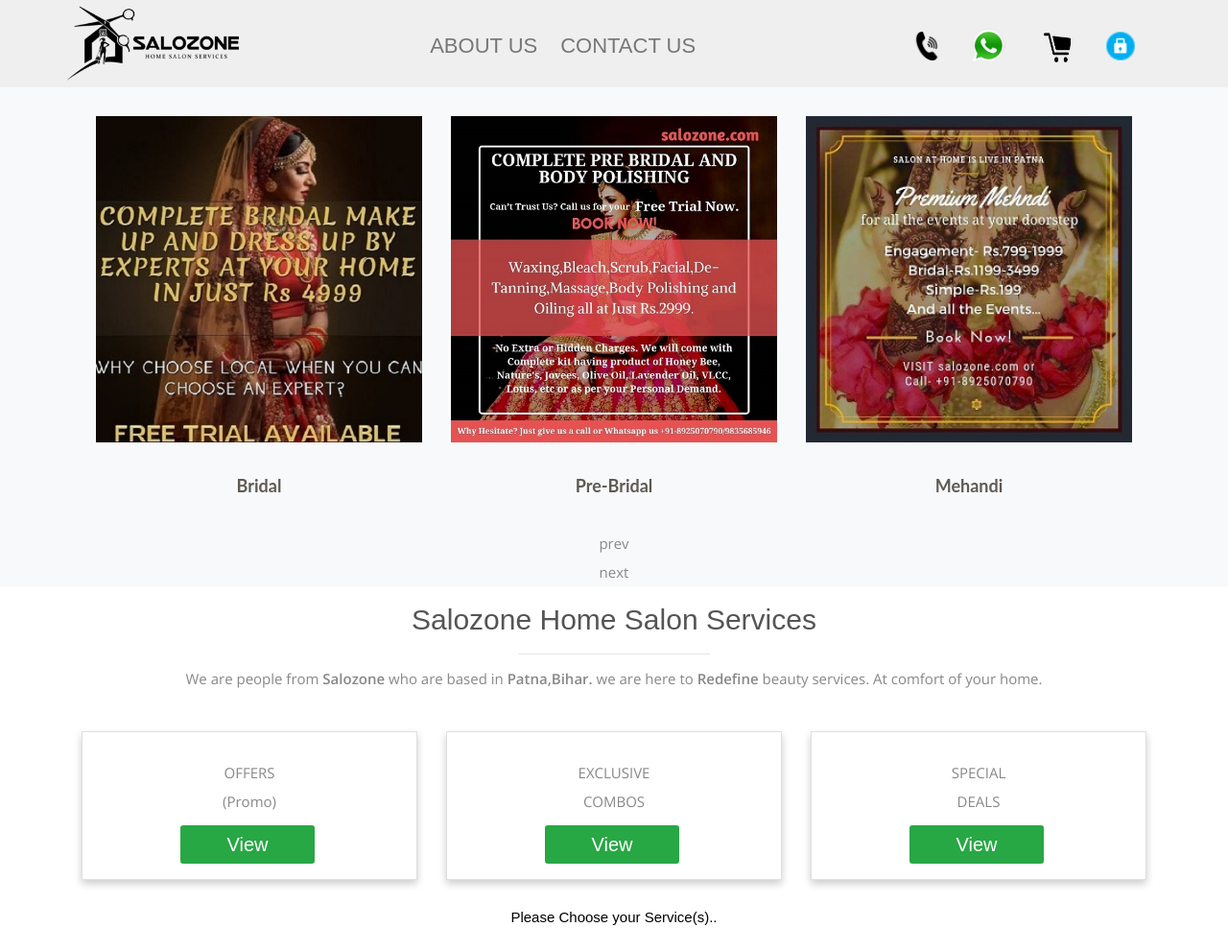
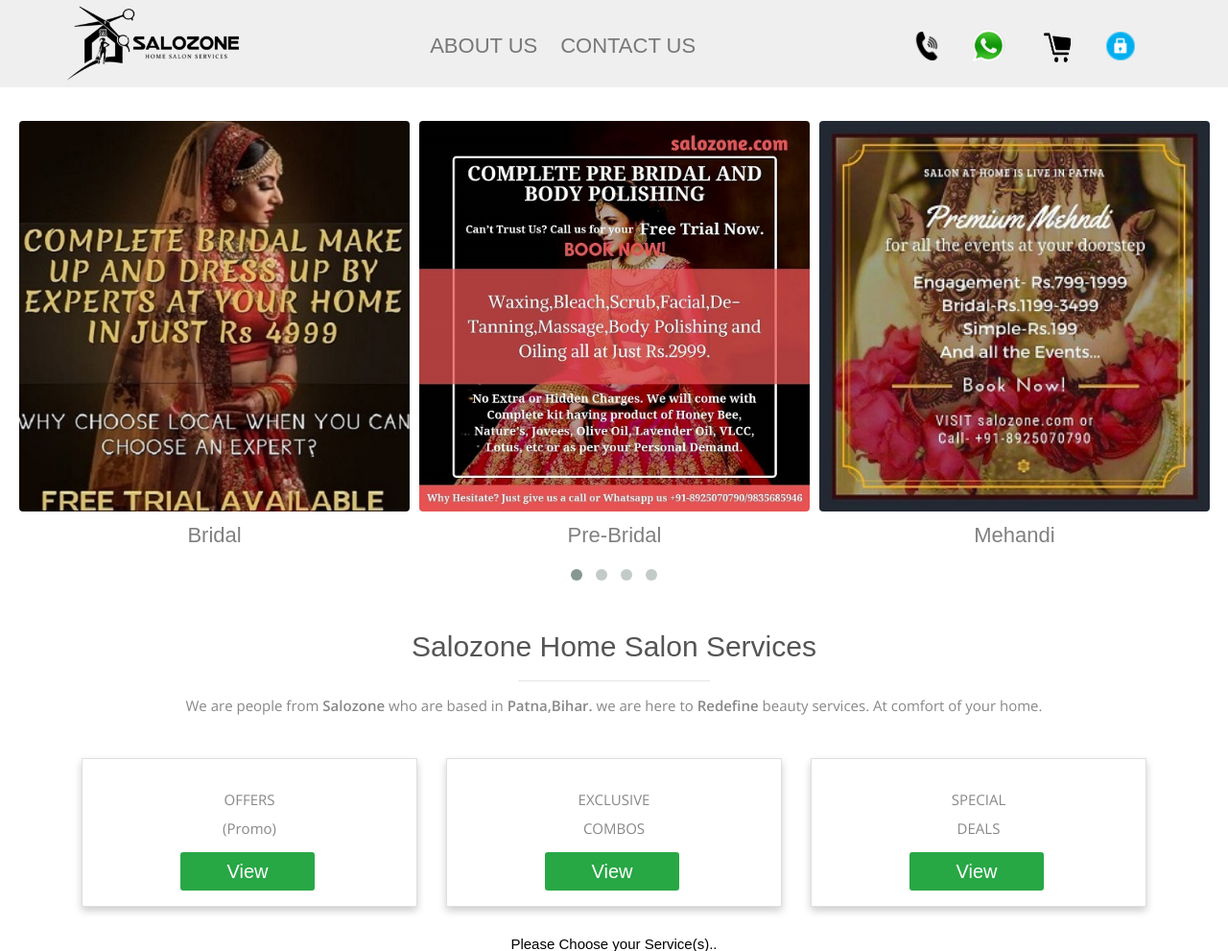
Before and after one commit to salozone/salozone, a PHP site: page /main.php in a window 1280 px wide. Shown: the top 991 px of the page at 96% size. Run offline with PHP 8.4, Linux system fonts and the light colour scheme; some libraries are stand-ins or nearby versions; some web fonts are replaced; grey boxes are pictures that could not be loaded.

Commit message:
Updated image slider on home page

```diff
--- a/assets/css/style.css
+++ b/assets/css/style.css
@@ -45,6 +45,15 @@
 	border-radius: 5px;
 }
 
+
+#owl-demo .item{
+  margin: 5px;
+  -webkit-border-radius: 3px;
+  -moz-border-radius: 3px;
+  border-radius: 3px;
+  text-align: center;
+}
+
 @media screen and (max-width: 900px) {
 	.column {
 		width: 33.3333%;
@@ -60,6 +69,14 @@
 	}
 	 #maincards h2 {font-size:22px;}
 	 #maincards p{display: none;}
+
+	 #owl-demo .item{
+	   margin: 0px;
+	   -webkit-border-radius: 3px;
+	   -moz-border-radius: 3px;
+	   border-radius: 3px;
+	   text-align: center;
+	 }
 }
 
 .card {
@@ -127,3 +144,14 @@
 	-moz-box-shadow: 0px 3px 10px 2px rgba(0,0,0,0.75);
 	box-shadow: 0px 3px 10px 2px rgba(0,0,0,0.75);
 }
+
+
+	#owl-demo h3{
+		margin-top: 10px;
+		font-weight: normal;
+		font-style: normal;
+	}
+
+	#owl-demo img{
+		border-radius: 1%;
+	}
--- a/js/main.js
+++ b/js/main.js
@@ -315,3 +315,15 @@
 
 
 }());
+
+$(document).ready(function() {
+
+  $("#owl-demo").owlCarousel({
+
+      autoPlay: 2000, //Set AutoPlay to 3 seconds
+      items : 3,
+      itemsDesktop : [1199,3],
+      itemsDesktopSmall : [979,3],
+			  });
+
+});
--- a/main.php
+++ b/main.php
@@ -20,181 +20,96 @@
 <link rel="stylesheet" href="assets/css/media-queries.css">
 
 	<!-- SLIDESHOW. -->
-	<div>
-        <div class="section bg-light">
-			<div class="container">
-				<div class="product-carousel p-0" data-auto-play="true" data-desktop="3" data-laptop="2" data-tablet="2" data-mobile="1">
-				    <div class="product-item text-center">
-						<div class="">
+
+	<div class="container-fluid mt-5">
+		<div id="owl-demo" class="owl-carousel owl-theme owl-dots">
+			  <div class="item">
 					<a href="makeup.php">
-								<img src="withouttext/bridaloffer1.jpg" alt="Salon At Home Bridal At Home" />
+					<img src="withouttext/bridaloffer1.jpg" alt="Salon At Home Bridal At Home" /> 	</a>
+					<h3 class="title">Bridal</h3>
+				</div>
+
+
+			  <div class="item">
+					<a href="makeup.php">
+					<img src="withouttext/prebridal.jpeg" alt="Salon At Home Pre-Bridal Body Polishing At Home" /> </a>
+					<h3 class="title">Pre-Bridal</h3>
 				</a>
 			</div>
-						<div class="product-info">
-							<a href="makeup.php">
-								<h2 class="title">Bridal</h2>
-							</a>
+
+			  <div class="item">
+					<a href="mehandi.php">
+					<img src="withouttext/mehndiOffer.jpeg" alt="Salon At Home Mehandi At Home" /> </a>
+						<h3 class="title">Mehandi</h3>
 				</div>
+
+
+			  <div class="item">
+					<a href="single.php">
+						<img src="withouttext/threading1.jpg" alt="Salon At Home Threading At Home" /> </a>
+							<h3 class="title">Threading</h3>
 				</div>
-				    <div class="product-item text-center">
-						<div class="">
-							<a href="makeup.php">
-								<img src="withouttext/prebridal.jpeg" alt="Salon At Home Pre-Bridal Body Polishing At Home" />
-							</a>
+
+		  	<div class="item">
+					<a href="waxing.php">
+							<img src="withouttext/waxing1.jpg" alt="Salon At Home Waxing At Home" /> </a>
+							<h3 class="title">Waxing</h3>
 				</div>
-						<div class="product-info">
-							<a href="makeup.php">
-								<h2 class="title">Pre-Bridal</h2>
-							</a>
+
+		  	<div class="item">
+					<a href="cleanup.php">
+					<img src="withouttext/cleanup1.jpg" alt="Salon At Home Cleanup At Home" /> </a>
+					<h3 class="title">Cleanup</h3>
 				</div>
+
+		  	<div class="item">
+					<a href="facial.php">
+						<img src="withouttext/facial1.jpg" alt="Salon At Home Facial At Home" /> </a>
+						<h3 class="title">Facial</h3>
 				</div>
-					<div class="product-item text-center">
-						<div class="">
-							<a href="mehandi.php">
-								<img src="withouttext/mehndiOffer.jpeg" alt="Salon At Home Mehandi At Home" />
-							</a>
+
+
+		  	<div class="item">
+					<a href="bleaching.php">
+					<img src="withouttext/bleach1.jpg" alt="Salon At Home Bleach At Home" /> </a>
+					<h3 class="title">Bleach</h3>
 				</div>
-						<div class="product-info">
-							<a href="mehandi.php">
-								<h2 class="title">Mehandi</h2>
-							</a>
+
+			  <div class="item">
+					<a href="pedicure.php">
+						<img src="withouttext/manicure1.jpg" alt="Salon At Home Pedicure/Manicure At Home" /> </a>
+						<h3 class="title">Pedicure/Manicure</h3>
 				</div>
+
+
+			  <div class="item">
+						<a href="hairstyling.php">
+					<img src="withouttext/hairstyle1.jpg" alt="Salon At Home Hairstyling At Home" /> </a>
+					<h3 class="title">Hair Care</h3>
 				</div>
-					<div class="product-item text-center">
-						<div class="">
-							<a href="single.php">
-								<img src="withouttext/threading1.jpg" alt="Salon At Home Threading At Home" />
-							</a>
+
+
+		  	<div class="item">
+					<a href="partyready.php">
+						<img src="withouttext/partyready1.jpg" alt="Salon At Home Party Ready At Home" /> </a>
+						<h3 class="title">Party Ready</h3>
 				</div>
-						<div class="product-info">
-							<a href="single.php">
-								<h2 class="title">Threading</h2>
-							</a>
+
+			  <div class="item">
+					<a href="dressup.php">
+						<img src="withouttext/makeup1.jpg" alt="Salon At Home Dressup At Home" /> </a>
+						<h3 class="title">Make Up/Dress Up</h3>
 				</div>
-					</div>
-					<div class="product-item text-center">
-						<div class="">
-							<a href="waxing.php">
-								<img src="withouttext/waxing1.jpg" alt="Salon At Home Waxing At Home" />
-							</a>
-						</div>
-						<div class="product-info">
-							<a href="waxing.php">
-								<h2 class="title">Waxing</h2>
-							</a>
-						</div>
-					</div>
-					<div class="product-item text-center">
-						<div class="">
-							<a href="cleanup.php">
-								<img src="withouttext/cleanup1.jpg" alt="Salon At Home Cleanup At Home" />
-							</a>
-						</div>
-						<div class="product-info">
-							<a href="cleanup.php">
-								<h2 class="title">Cleanup</h2>
-							</a>
-						</div>
-					</div>
-					<div class="product-item text-center">
-						<div class="">
-							<a href="facial.php">
-								<div class="badges">
-								</div>
-								<img src="withouttext/facial1.jpg" alt="Salon At Home Facial At Home" />
-							</a>
-						</div>
-						<div class="product-info">
-							<a href="facial.php">
-								<h2 class="title">Facial</h2>
-							</a>
-						</div>
-					</div>
-					<div class="product-item text-center">
-						<div class="">
-							<a href="bleaching.php">
-								<img src="withouttext/bleach1.jpg" alt="Salon At Home Bleach At Home" />
-							</a>
-						</div>
-						<div class="product-info">
-							<a href="bleaching.php">
-								<h2 class="title">Bleach</h2>
-							</a>
-						</div>
-					</div>
-					<div class="product-item text-center">
-						<div class="">
-							<a href="pedicure.php">
-								<img src="withouttext/manicure1.jpg" alt="Salon At Home Pedicure/Manicure At Home" />
-							</a>
-						</div>
-						<div class="product-info">
-							<a href="pedicure.php">
-								<h2 class="title">Pedicure/Manicure</h2>
-							</a>
-						</div>
-					</div>
-					<div class="product-item text-center">
-						<div class="">
-							<a href="haricut.php">
-								<img src="withouttext/haircut1.jpg" alt="Salon At Home Haircut At Home" />
-							</a>
-						</div>
-						<div class="product-info">
-							<a href="haricut.php">
-								<h2 class="title">Haircut</h2>
-							</a>
-						</div>
-					</div>
-					<div class="product-item text-center">
-						<div class="">
-							<a href="hairstyling.php">
-								<img src="withouttext/hairstyle1.jpg" alt="Salon At Home Hairstyling At Home" />
-							</a>
-						</div>
-						<div class="product-info">
-							<a href="hairstyling.php">
-								<h2 class="title">Hair Care</h2>
-							</a>
-						</div>
-					</div>
-					<div class="product-item text-center">
-						<div class="">
-							<a href="partyready.php">
-								<div class="badges">
-								</div>
-								<img src="withouttext/partyready1.jpg" alt="Salon At Home Party Ready At Home" />
-							</a>
-						</div>
-						<div class="product-info">
-							<a href="partyready.php">
-								<h2 class="title">Party Ready</h2>
-							</a>
+
 	</div>
 	</div>
 
-					<div class="product-item text-center">
-						<div class="">
-							<a href="dressup.php">
-								<img src="withouttext/makeup1.jpg" alt="Salon At Home Dressup At Home" />
-							</a>
-						</div>
-						<div class="product-info">
-							<a href="dressup.php">
-								<h2 class="title">Make Up/Dress Up</h2>
-							</a>
-						</div>
-					</div>
-				</div>
-			</div>
-		</div>
-    </div>
 <style>
 .center {
 text-align:center; }
 </style>
 
-<center>
+<center class="mt-5">
 				<h2>Salozone Home Salon Services</h2>
 				<hr width=200px>
 					<p style="text-align:center">
```
Also changed, not shown: jss/script.js (line endings or trailing spaces). Lines whose indentation alone changed are shown as unchanged.
